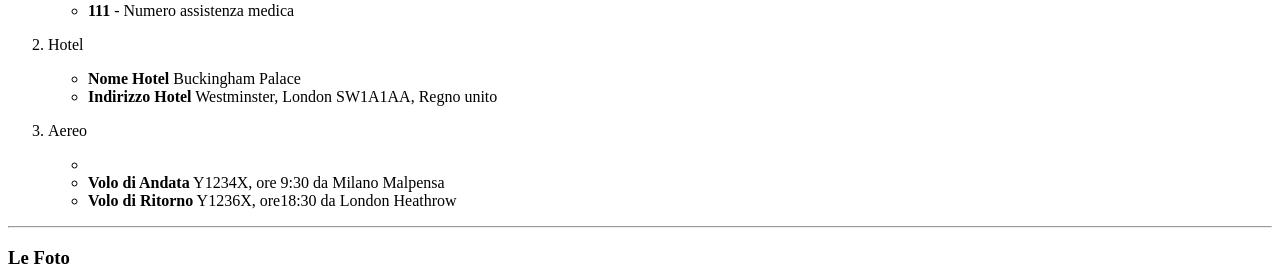
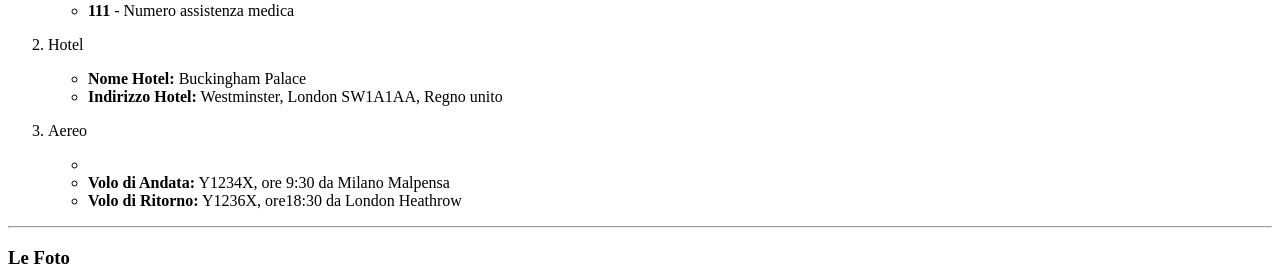
Before and after one commit to GrPaladino/html-london-trip, a plain HTML site: page index.html in a window 1280 px wide. Shown: the part 1146-1412 px from the top of the page. Drawn offline with Linux system fonts and the light colour scheme.

Commit message:
End project fixed

```diff
--- a/index.html
+++ b/index.html
@@ -81,16 +81,16 @@
                         <li>
                             <p>Hotel</p>
                             <ul>
-                                <li><strong>Nome Hotel</strong> Buckingham Palace</li>
-                                <li><strong>Indirizzo Hotel</strong> Westminster, London SW1A1AA, Regno unito</li>
+                                <li><strong>Nome Hotel:</strong> Buckingham Palace</li>
+                                <li><strong>Indirizzo Hotel:</strong> Westminster, London SW1A1AA, Regno unito</li>
                              </ul>
                         </li>
                         <li>
                             <p>Aereo</p>
                             <ul>
                                 <li>
-                                    <li><strong>Volo di Andata</strong> Y1234X, ore 9:30 da Milano Malpensa</li>
-                                    <li><strong>Volo di Ritorno</strong> Y1236X, ore18:30 da London Heathrow</li>
+                                    <li><strong>Volo di Andata:</strong> Y1234X, ore 9:30 da Milano Malpensa</li>
+                                    <li><strong>Volo di Ritorno:</strong> Y1236X, ore18:30 da London Heathrow</li>
                                 </li>
                             </ul>
                         </li>
```
